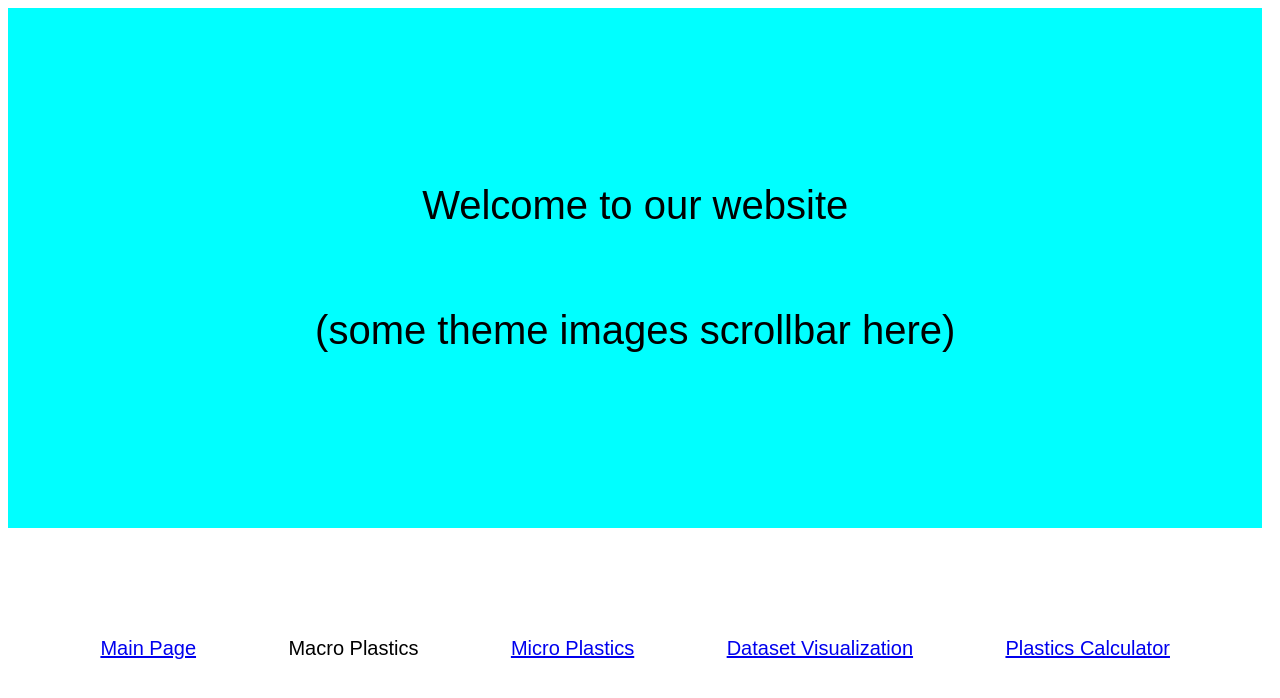
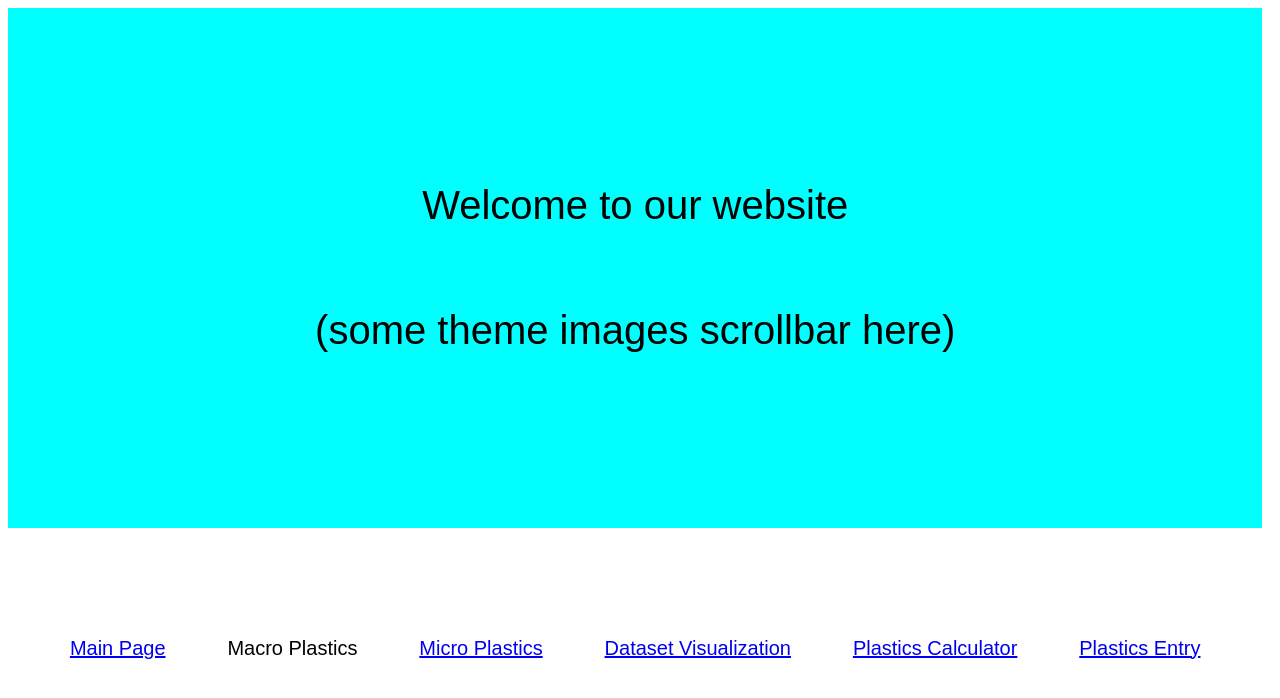
Before and after one commit to quincychen0127/top_PDSG, a React (Create React App) app: page / in a window 1280 px wide. Shown: the top 698 px of the page. Built offline with nearby package versions, Linux system fonts and the light colour scheme.

Commit message:
add PlasticEntry Page

```diff
--- a/src/App.js
+++ b/src/App.js
@@ -12,6 +12,7 @@ import MicroPlasticPage from './pages/MicroPlasticPage'
 import WelcomePage from './pages/WelcomePage'
 import CalculatorPage from './pages/CalculatorPage'
 import Example from './tableau/Example'
+import PlasticsEntry from './pages/PlasticsEntry'
 
 class App extends Component {
     render() {
@@ -23,6 +24,7 @@ class App extends Component {
                     <Route exact path="/MicroPlastics" component={MicroPlasticPage}/>
                     <Route exact path="/Calculator" component={CalculatorPage}/>
                     <Route exact path="/Example" component={Example}/>
+                    <Route exact path="/PlasticsEntry" component={PlasticsEntry}/>
                 </Switch>
             </BrowserRouter>
         );
--- /dev/null
+++ b/src/pages/PlasticsEntry.jsx
@@ -0,0 +1,16 @@
+import React from "react"
+
+
+const PlasticsEntry = () => {
+    return (
+        <main>
+  			<div id = "image">
+  			    <p> abc </p>
+    			<img style='width: 100vw;' id="background" src="https://d3n8a8pro7vhmx.cloudfront.net/boomerangalliance/pages/3751/attachments/original/1548737070/How_does_plastic_end_up_in_the_ocean__Poster_3.0_Free_digital-1.jpg?1548737070">
+  			    </img>
+  			</div>
+		</main>
+    )
+}
+
+export default PlasticsEntry;
--- a/src/pages/WelcomePage.jsx
+++ b/src/pages/WelcomePage.jsx
@@ -27,6 +27,9 @@ const WelcomePage = () => {
                     <div className="SubPageTopic">
                         <Link to="/Calculator">Plastics Calculator</Link>
                     </div>
+                     <div className="SubPageTopic">
+                        <Link to="/PlasticsEntry">Plastics Entry</Link>
+                    </div>
                 </nav>
             </main>
         </div>
```
